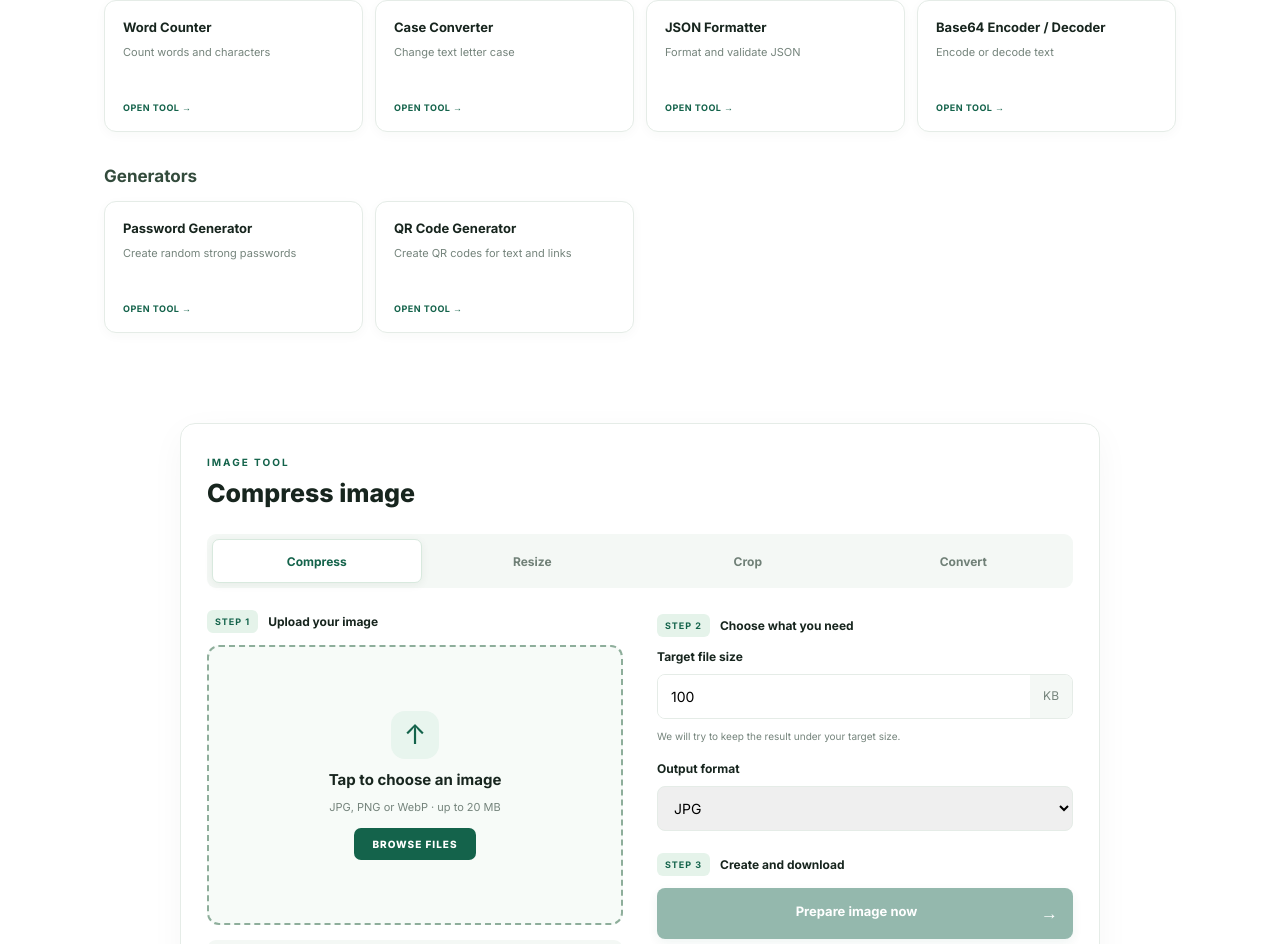
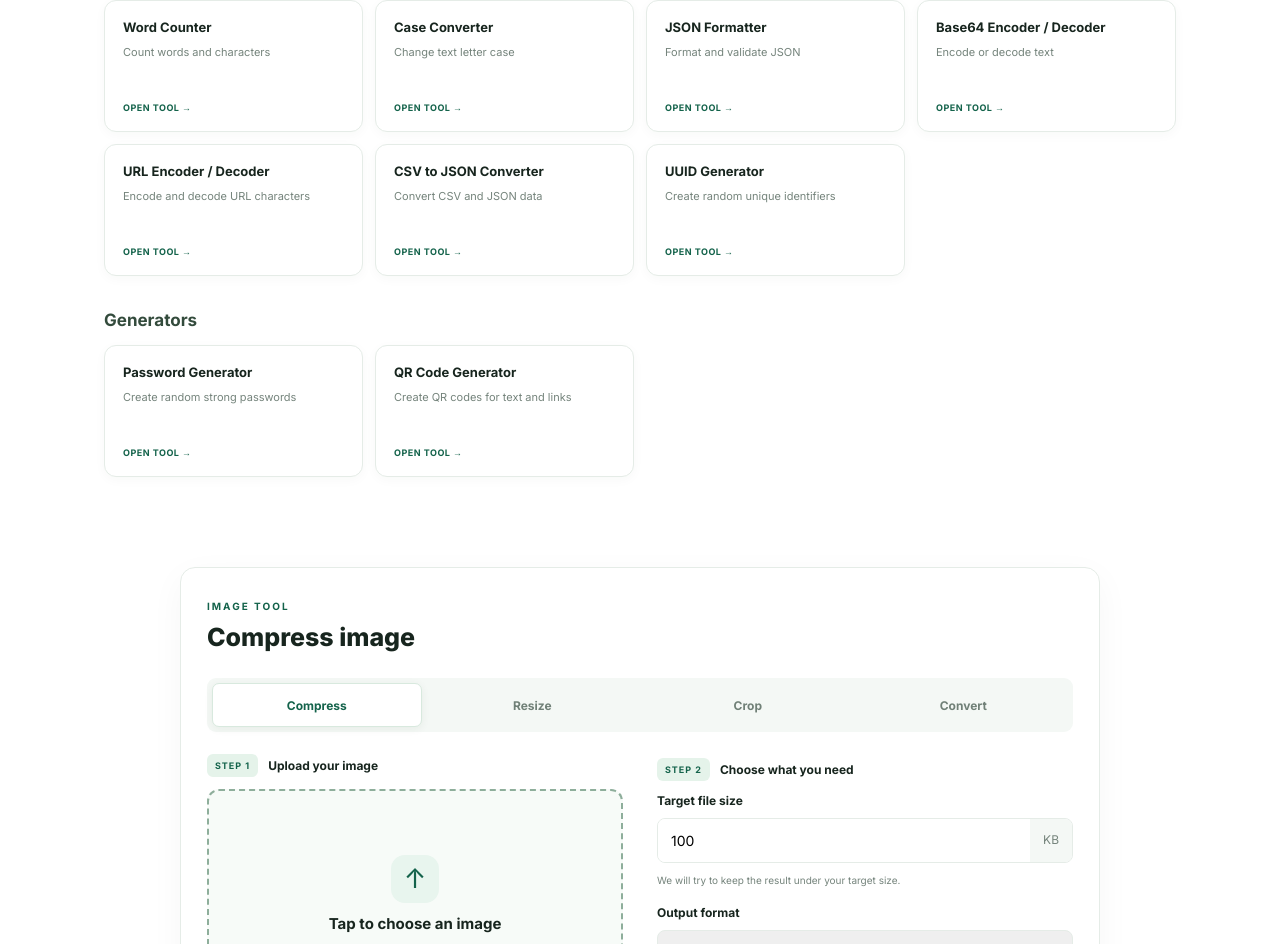
Before and after one commit to ya6331856-cpu/pic-to-spec, a Next.js app: page / in a window 1280 px wide. Shown: the part 1855-2799 px from the top of the page. Built offline with nearby package versions, Linux system fonts and the light colour scheme.

Commit message:
Add new developer tools to homepage directory

```diff
--- a/app/page.tsx
+++ b/app/page.tsx
@@ -127,6 +127,9 @@ export default function Home() {
         <a className="tool-card" href="/case-converter"><b>Case Converter</b><small>Change text letter case</small><strong>OPEN TOOL →</strong></a>
         <a className="tool-card" href="/json-formatter"><b>JSON Formatter</b><small>Format and validate JSON</small><strong>OPEN TOOL →</strong></a>
         <a className="tool-card" href="/base64-encoder-decoder"><b>Base64 Encoder / Decoder</b><small>Encode or decode text</small><strong>OPEN TOOL →</strong></a>
+        <a className="tool-card" href="/url-encoder-decoder"><b>URL Encoder / Decoder</b><small>Encode and decode URL characters</small><strong>OPEN TOOL →</strong></a>
+        <a className="tool-card" href="/csv-json-converter"><b>CSV to JSON Converter</b><small>Convert CSV and JSON data</small><strong>OPEN TOOL →</strong></a>
+        <a className="tool-card" href="/uuid-generator"><b>UUID Generator</b><small>Create random unique identifiers</small><strong>OPEN TOOL →</strong></a>
       </div></div>
       <div className="directory-category"><h3>Generators</h3><div className="quick-grid">
         <a className="tool-card" href="/password-generator"><b>Password Generator</b><small>Create random strong passwords</small><strong>OPEN TOOL →</strong></a>
```
